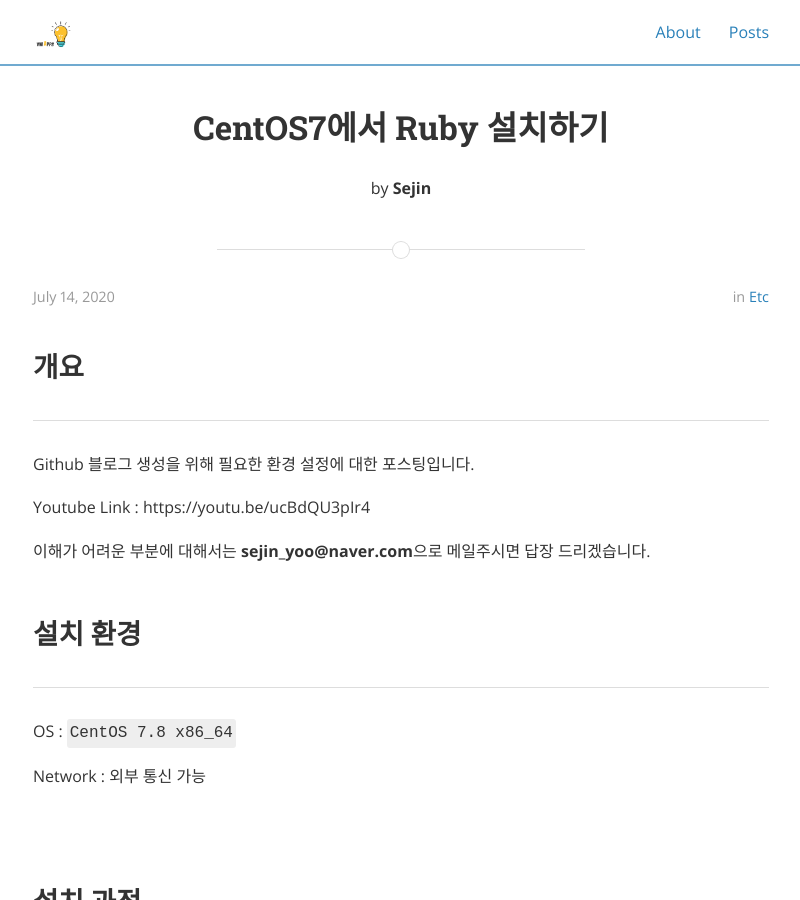
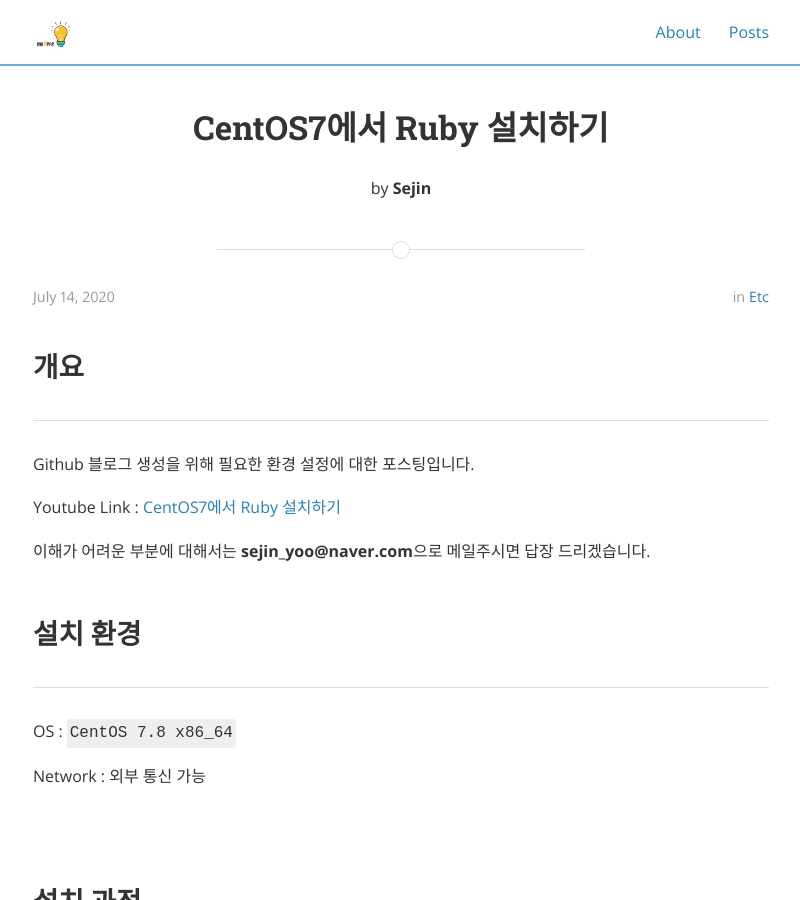
Before and after one commit to yoosejin/yoosejin.github.io, a Jekyll site: the page built from _posts/2020-07-14-How-to-install-Ruby?.md, in a window 1280 px wide and 900 px high. Shown: the whole window, without its empty margins (239-1039 px from the left). Built offline with Jekyll 4.4.1, drawn with Linux system fonts in a browser that asks for light colours; nearby versions of some CDN libraries; comment, search, counter and statistics services are not loaded.

Commit message:
edit link

```diff
--- a/_posts/2020-07-14-How-to-install-Ruby?.md
+++ b/_posts/2020-07-14-How-to-install-Ruby?.md
@@ -13,7 +13,7 @@ sitemap:
 ---
 Github 블로그 생성을 위해 필요한 환경 설정에 대한 포스팅입니다.
 
-Youtube Link : https://youtu.be/ucBdQU3pIr4
+Youtube Link : [CentOS7에서 Ruby 설치하기](https://youtu.be/ucBdQU3pIr4)
 
 
 이해가 어려운 부분에 대해서는 **sejin_yoo@naver.com**으로 메일주시면 답장 드리겠습니다.
```
